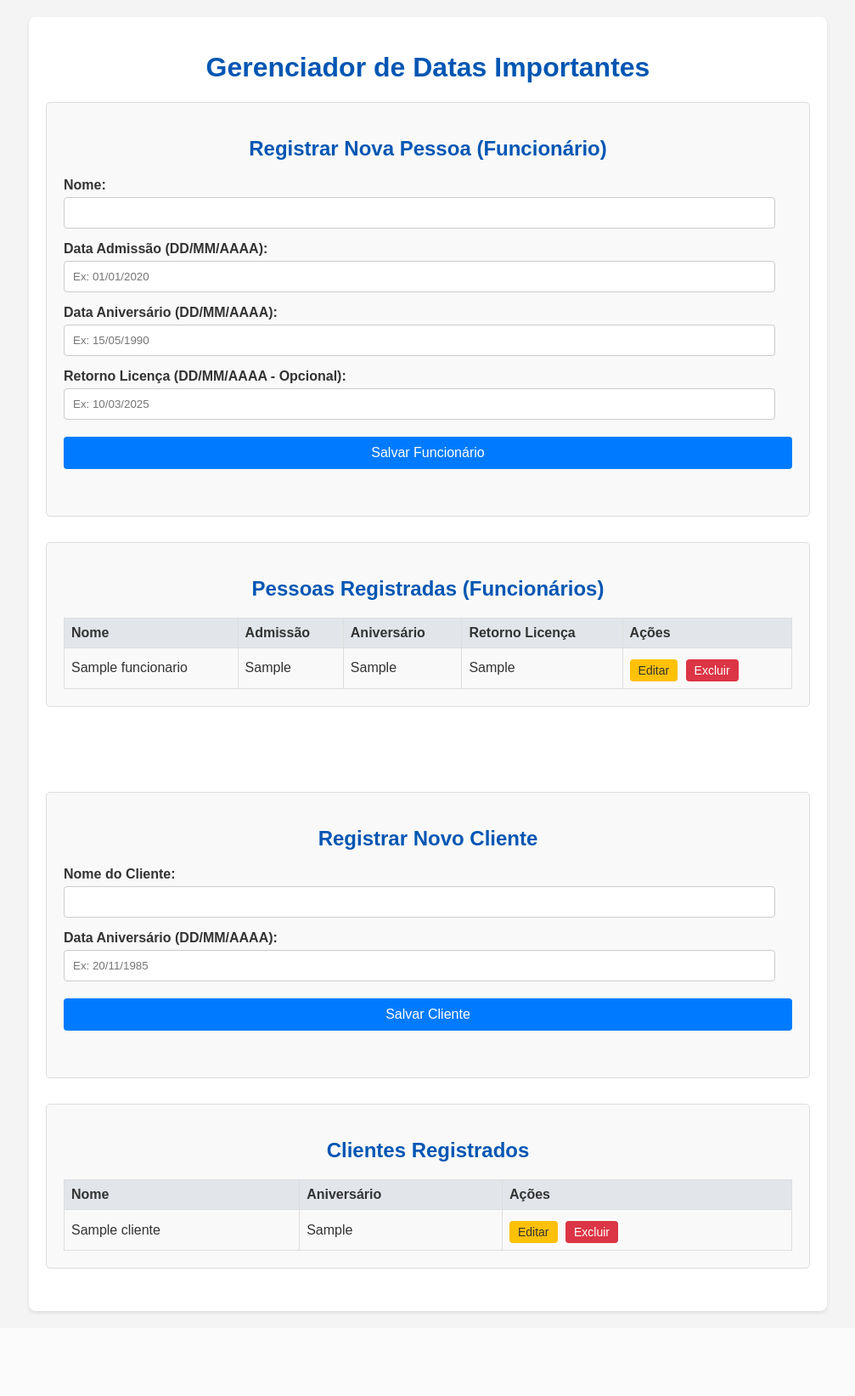
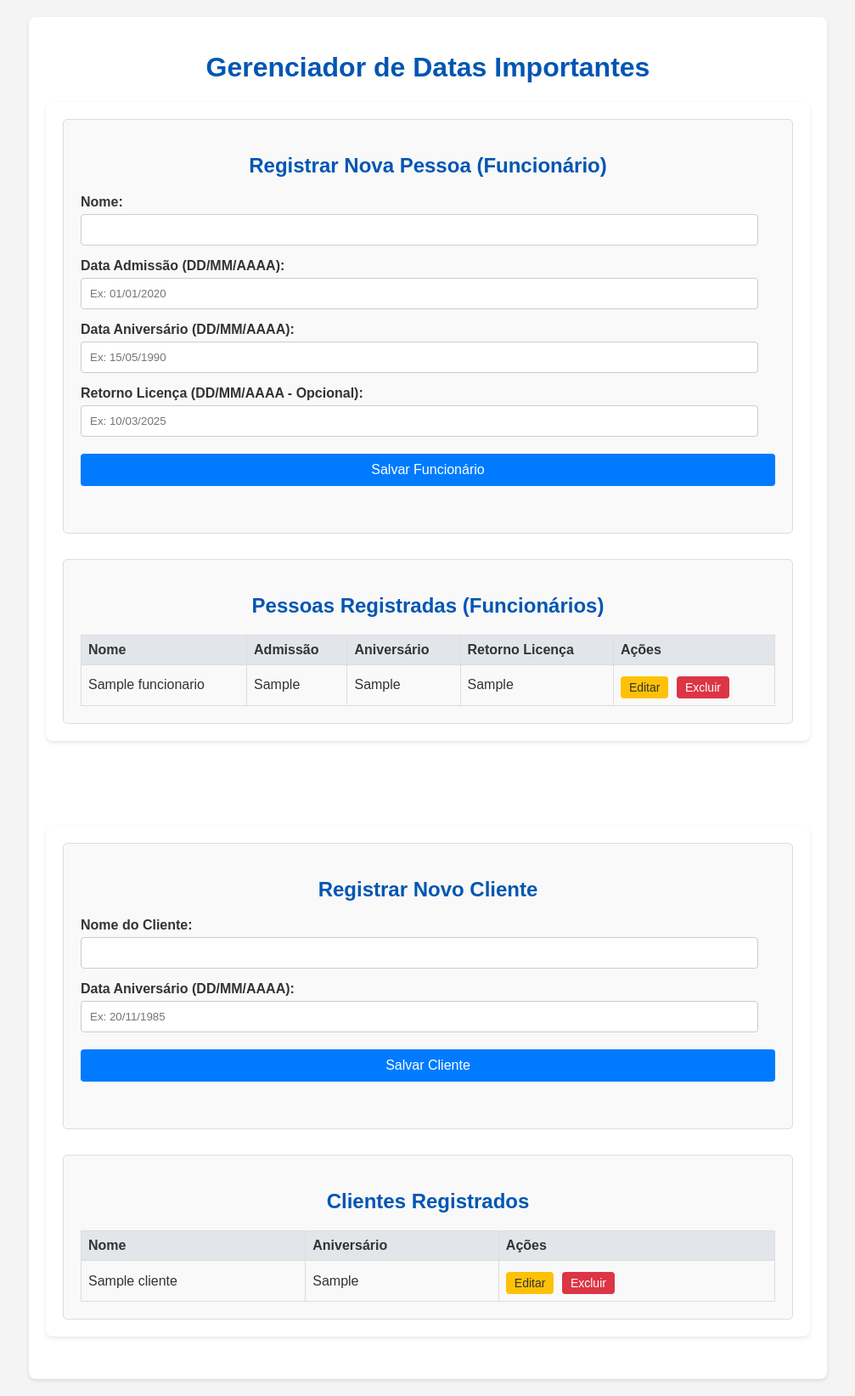
Before and after one commit to pedrocarneiro17/sistema_notificacao, a Flask app: page / in a window 1280 px wide. Shown: the whole page at 85% size, without its empty margins (136-1143 px from the left). Before the commit the page ends 1547 px from the top, so only its background shows below. Run offline with Flask 3, Linux system fonts and the light colour scheme; tables that the repository leaves empty hold one stand-in row (values such as "Sample post").

Commit message:
ajuste html e css

```diff
--- a/static/style.css
+++ b/static/style.css
@@ -20,12 +20,18 @@ h1, h2 {
     text-align: center;
 }
 
+/* Estilo para as seções individuais (formulários e tabelas) */
 .section {
     margin-bottom: 30px;
     padding: 20px;
     border: 1px solid #ddd;
     border-radius: 5px;
-    background-color: #f9f9f9;
+    background-color: #f9f9f9; /* Fundo levemente cinza para seções internas */
+}
+
+/* Remova a margem inferior da última seção dentro de um grupo para evitar espaço extra */
+.content-group .section:last-child {
+    margin-bottom: 0;
 }
 
 .form-group {
@@ -135,6 +141,20 @@ table tr:hover {
     background-color: #ddd;
 }
 
+/* --- NOVOS ESTILOS PARA OS GRUPOS DE CONTEÚDO --- */
+.content-group {
+    background-color: #fff; /* Fundo branco para a grande caixa */
+    padding: 20px; /* Padding interno para a grande caixa */
+    border-radius: 8px; /* Cantos arredondados */
+    box-shadow: 0 2px 4px rgba(0,0,0,0.1); /* Sombra para dar profundidade */
+    margin-bottom: 30px; /* Espaço entre os grupos (se houver mais de um) */
+}
+
+.client-group {
+    margin-top: 100px; /* Grande margem superior para separar do grupo de funcionários */
+}
+
+
 /* --- Estilos do Modal (sem alteração) --- */
 .modal {
     display: none;
@@ -178,9 +198,3 @@ table tr:hover {
     text-decoration: none;
     cursor: pointer;
 }
-
-/* --- Ajuste FINAL para o espaçamento entre as seções --- */
-/* Apenas a seção de registro de cliente terá uma grande margem superior */
-#registroClienteSection {
-    margin-top: 100px; /* Grande margem superior de 100px para separar */
-}
--- a/templates/index.html
+++ b/templates/index.html
@@ -10,6 +10,8 @@
     <div class="container">
         <h1>Gerenciador de Datas Importantes</h1>
 
+        {# --- INÍCIO DO GRUPO DE FUNCIONÁRIOS --- #}
+        <div class="content-group employee-group">
             <div class="section">
                 <h2>Registrar Nova Pessoa (Funcionário)</h2>
                 <form id="registroFuncionarioForm">
@@ -62,8 +64,12 @@
                     </tbody>
                 </table>
             </div>
+        </div>
+        {# --- FIM DO GRUPO DE FUNCIONÁRIOS --- #}
 
-        <div class="section" id="registroClienteSection">
+        {# --- INÍCIO DO GRUPO DE CLIENTES --- #}
+        <div class="content-group client-group">
+            <div class="section">
                 <h2>Registrar Novo Cliente</h2>
                 <form id="registroClienteForm">
                     <div class="form-group">
@@ -103,7 +109,12 @@
                     </tbody>
                 </table>
             </div>
+        </div>
+        {# --- FIM DO GRUPO DE CLIENTES --- #}
 
+    </div>
+
+    {# --- Modais (sem alteração) --- #}
     <div id="editFuncionarioModal" class="modal">
         <div class="modal-content">
             <span class="close-button funcionario">&times;</span>
```
Lines whose indentation alone changed are shown as unchanged.
